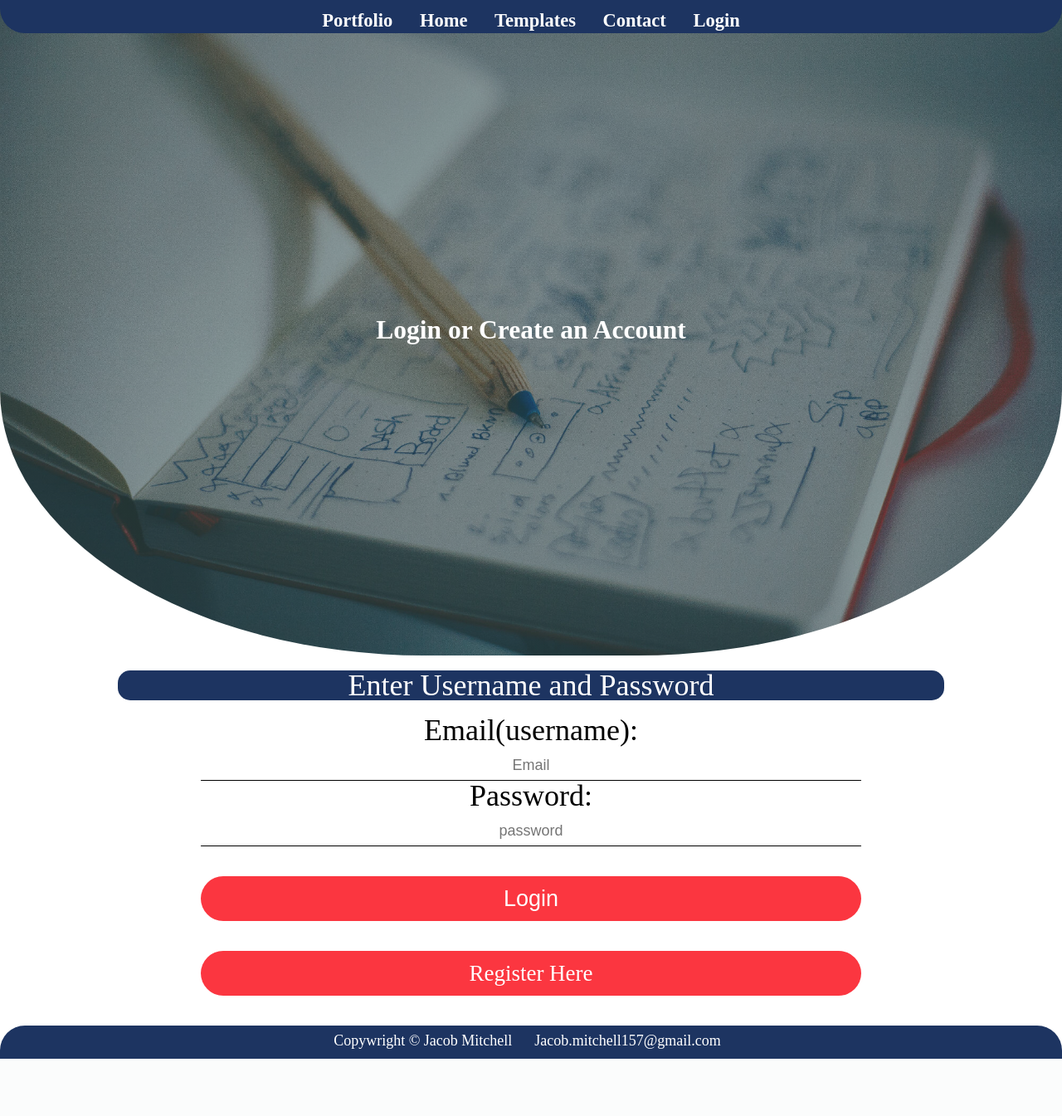
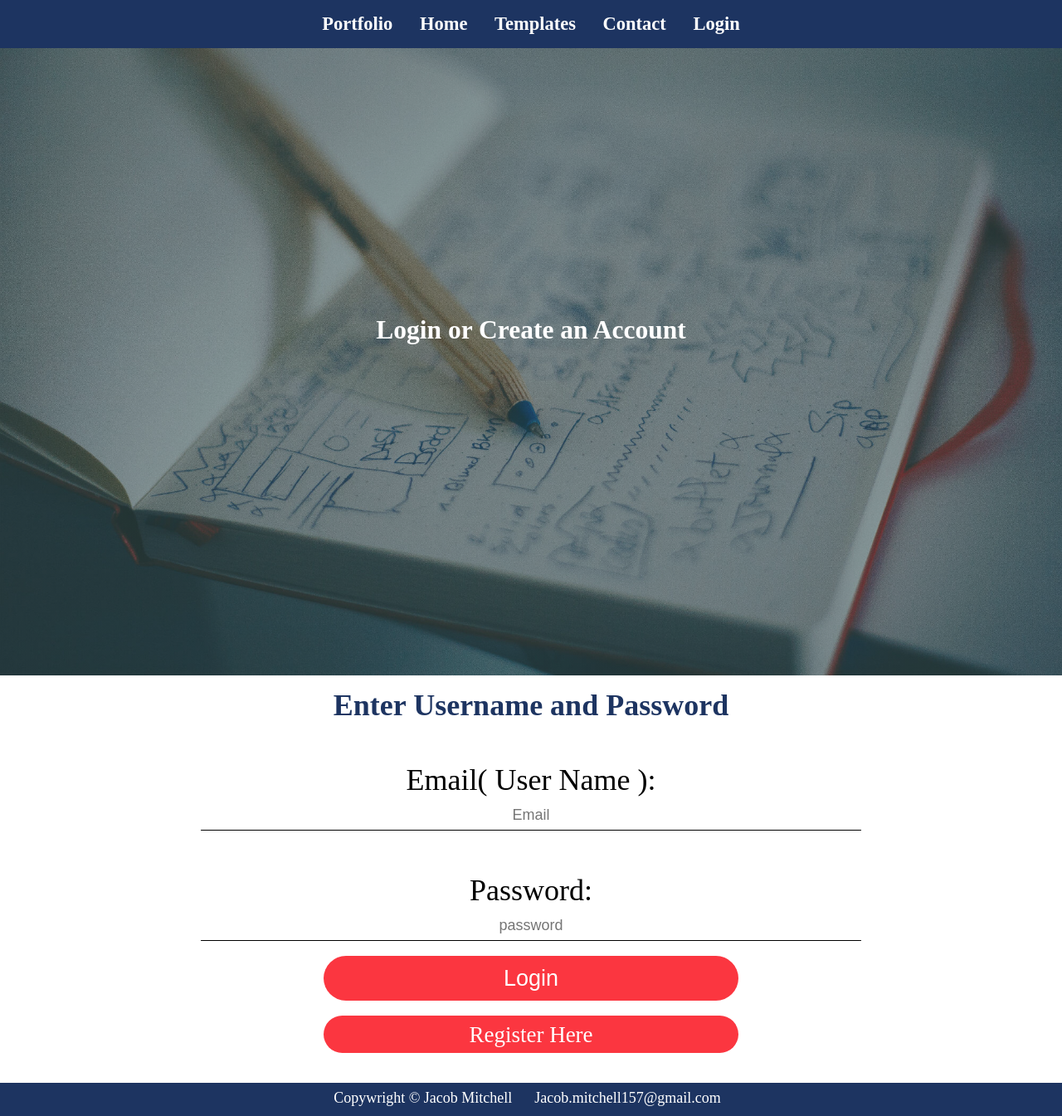
Before and after one commit to transformerjnm/Portfolio, a PHP site: page /portfolio/webtemplate/public/login.php in a window 1280 px wide. Shown: the whole page at 83% size. Before the commit the page ends 1276 px from the top, so only its background shows below. Run offline with PHP 8.4, Linux system fonts and the light colour scheme.

Commit message:
web template design
updated we template design to make it look better.

```diff
--- a/portfolio/webtemplate/private/shared/header.php
+++ b/portfolio/webtemplate/private/shared/header.php
@@ -15,7 +15,8 @@ ob_start();
 		<header>
 			<nav>
 				<ul>
-						<li><a href="https://jnmportfolio.000webhostapp.com/">Portfolio</a></li>
+
+					<li><a href="https://jnmportfolio.000webhostapp.com/">Portfolio</a></li>
 					<li><a href="https://jnmportfolio.000webhostapp.com/portfolio/webtemplate/public/index.php">Home</a></li>
 					<li><a href="https://jnmportfolio.000webhostapp.com/portfolio/webtemplate/public/template.php">Templates</a></li>
 					<li><a href="https://jnmportfolio.000webhostapp.com/portfolio/webtemplate/public/contact.php">Contact</a></li>
@@ -32,6 +33,7 @@ ob_start();
 					<?php if($_SESSION['admin'] ?? false){?>
 						<li><a href="https://jnmportfolio.000webhostapp.com/portfolio/webtemplate/public/admin.php">Admin</a></li>
 					<?php }?>
+
 				</ul>
 			</nav>
 		</header>
--- a/portfolio/webtemplate/public/contact.php
+++ b/portfolio/webtemplate/public/contact.php
@@ -53,13 +53,13 @@ if (is_post_request()){
 		<input placeholder="Email" type="email" name="email"maxlength="75"> <br>
 
 	<label for="firstname">First Name:</label>
-		<input placeholder="Firstname" name="firstname" type="text" maxlength="25"> <br> <br>
+		<input placeholder="Firstname" name="firstname" type="text" maxlength="25"> <br>
 
 	<label for="lastname">Last Name:</label>
-		<input placeholder="Lastname"name="lastname" type="text" maxlength="25"> <br> <br>
+		<input placeholder="Lastname"name="lastname" type="text" maxlength="25"> <br>
 
 	<label for="message">Message:</label>
-		<input placeholder="Message" name="msg" type="text" maxlength="175"> <br> <br>
+		<input placeholder="Message" name="msg" type="text" maxlength="175"> <br>
 
 		<input class="submit" type="submit" value="Submit">
 	</form>
--- a/portfolio/webtemplate/public/login.php
+++ b/portfolio/webtemplate/public/login.php
@@ -30,15 +30,24 @@ if (is_post_request()){
 	<div class="login_errors"><?php echo $errors; ?></div>
 
 	<form action="login.php" method="post">
+
 		<legend>Enter Username and Password</legend>
-		<label for="Email">Email(username):</label>
+
+		<label for="Email">Email( User Name ):</label>
 			<input name="email" type="text" placeholder="Email" maxlength="75"> <br>
+
 		<label for="password">Password:</label>
-			<input placeholder="password" name="password" type="password" maxlength="25"> <br> <br>
+			<input placeholder="password" name="password" type="password" maxlength="25"> <br>
+
 		<input class="submit" name="login" type="submit" value="Login">
 		<br>
-		<br>
-		<div><a class="register_btn" href="https://jnmportfolio.000webhostapp.com/portfolio/webtemplate/public/register.php">Register Here</a></div>
+
+		<div class="register_btn">
+
+			<a  href="https://jnmportfolio.000webhostapp.com/portfolio/webtemplate/public/register.php">Register Here</a>
+
+		</div>
+
 	</form>
 
 </section>
--- a/portfolio/webtemplate/public/styles.css
+++ b/portfolio/webtemplate/public/styles.css
@@ -36,8 +36,7 @@ nav {
 	background-color: var(--outline-color);
 	padding: 1rem;
 	font-size: 1.25rem;
-  border-radius: 0 0 30px 30px;
-  z-index: 10;
+  	z-index: 10;
 }
 
 nav ul {
@@ -74,32 +73,29 @@ h1 {
 .hero1 {
   background-image: linear-gradient( var(--outline-color-rgba), var(--outline-color-rgba)), url(images/hero2-passon-led-us-here.jpg);
 	background-size: cover;
-	height: 100vh;
+	height: 103vh;
 	background-attachment: fixed;
 	background-position: center;
-  border-radius: 0 0 40% 40%;
 }
 .hero2 {
   background-image: linear-gradient( var(--outline-color-rgba), var(--outline-color-rgba)), url(images/hero1-wireframe.jpg);
 	background-size: cover;
-	height: 100vh;
+	height: 103vh;
 	background-attachment: fixed;
 	background-position: center;
-  border-radius: 0 0 40% 40%;
 }
 
 .hero3 {
   background-image: linear-gradient( var(--outline-color-rgba), var(--outline-color-rgba)), url(images/hero3-telephones.jpg);
 	background-size: cover;
-	height: 100vh;
+	height: 103vh;
 	background-attachment: fixed;
 	background-position: center;
-  border-radius: 0 0 40% 40%;
 }
 .hero-text {
   text-align: center;
   position: absolute;
-  top: 50%;
+  top: 100%;
   left: 50%;
   transform: translate(-50%, -50%);
   font-weight: bold;
@@ -109,8 +105,8 @@ h1 {
 .section-light {
 	padding: var(--space-around);
 	text-align: center;
-	display: flex;
 }
+
 
 .section-dark {
 	padding: var(--space-around);
@@ -124,12 +120,7 @@ section img {
 }
 
 section p {
-	flex-grow: 3;
-}
-
-/*elimated the p from creating space between sections*/
-section p {
-	margin: 0;
+	line-height: 300%;
 }
 
 /*form*/
@@ -143,13 +134,13 @@ form {
   border-radius: 15px;
 }
 legend{
-	background-color: var(--outline-color);
-	color: var(--section-light);
-	margin-bottom: var(--space-around);
-  border-radius: 15px;
+	color: var(--outline-color);
+	margin-bottom: calc( var(--space-around) *2 );
+	font-weight: bold;
 }
 label{
   display: block;
+  margin-top: 3rem;
 }
 input {
   width: 80%;
@@ -166,6 +157,8 @@ input {
   border: none;
   height: 3rem;
   font-size: 1.5rem;
+  max-width: 500px;
+  margin: 1rem;
 }
 form span {
 	font-size: .5rem;
@@ -175,13 +168,15 @@ form a {
 }
 .register_btn{
   background-color: var(--accent-color);
-  color: var(--section-light);
-  width: 80%;
-  height: 3rem;
+  max-width: 500px;
+  padding: .25rem;
   border-radius: 30px;
   display: block;
   margin: auto;
   font-size: 1.5rem;
+}
+.register_btn a {
+	color: var(--section-light);
 }
 .error{
 	background-color: black;
@@ -192,12 +187,10 @@ footer {
 	height: 40px;
 	background-color: var(--outline-color);
 	color: var(--section-light);
-  border-radius: 30px 30px 0 0;
 }
 
 footer a {
 	color: var(--section-light);
-  border-radius: 15px 15px 0 0;
 }
 /*On tablet and bigger */
 @media only screen and (min-width: 500px){
@@ -209,13 +202,13 @@ footer a {
         margin-bottom: -50px;
   }
 	nav {
-		padding: 0;
+		padding: .25rem;
 		width: 100vw;
-		height: 40px;
 		text-align: center;
 		position: fixed;
 		top: 0;
 		background-color: var(--outline-color);
+
 
 	}
 
@@ -238,6 +231,9 @@ footer a {
 		line-height: 40px;
 
 	}
+	.hero-text {
+		top: 50%;
+	}
 	main{
 		padding-top: 40px;
 	}
```
Also changed, not shown: portfolio/webtemplate/public/index.php (+14 -5 lines), images/webtemplate.jpg, 1 other file.
